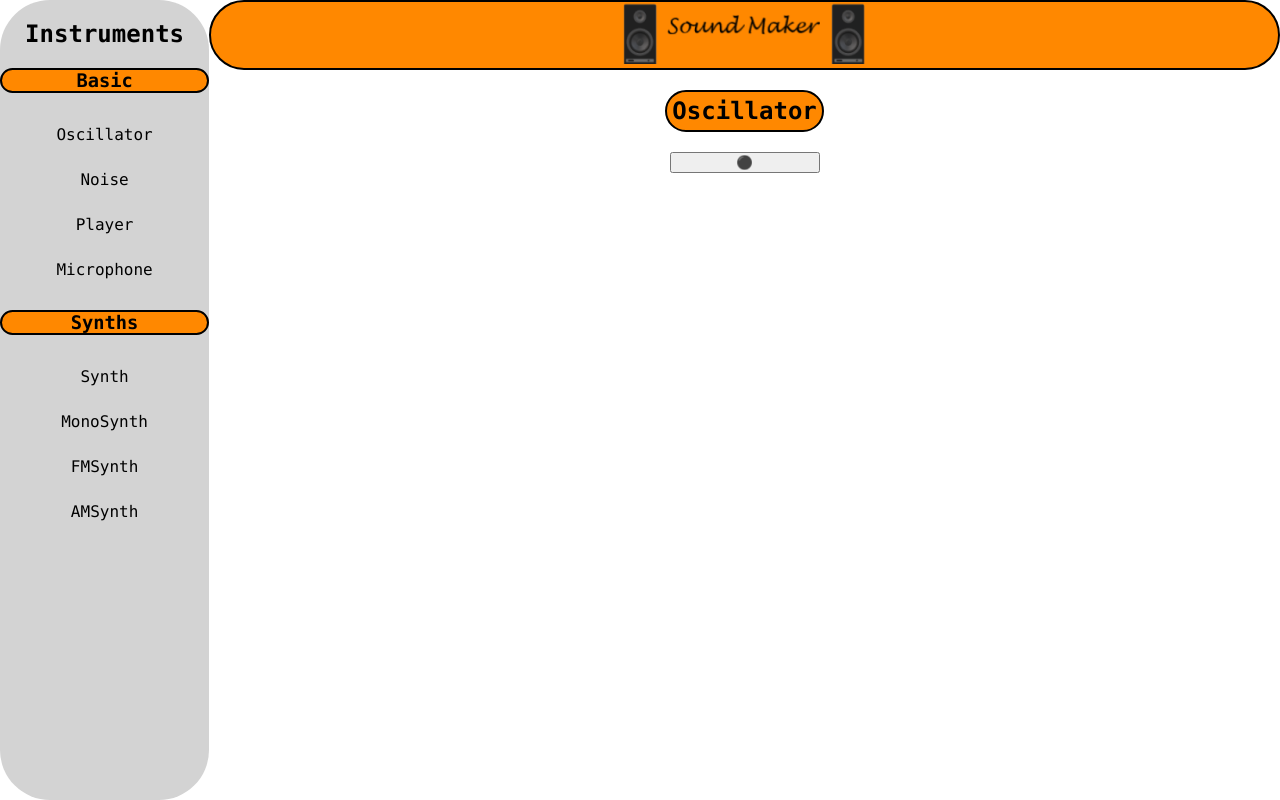
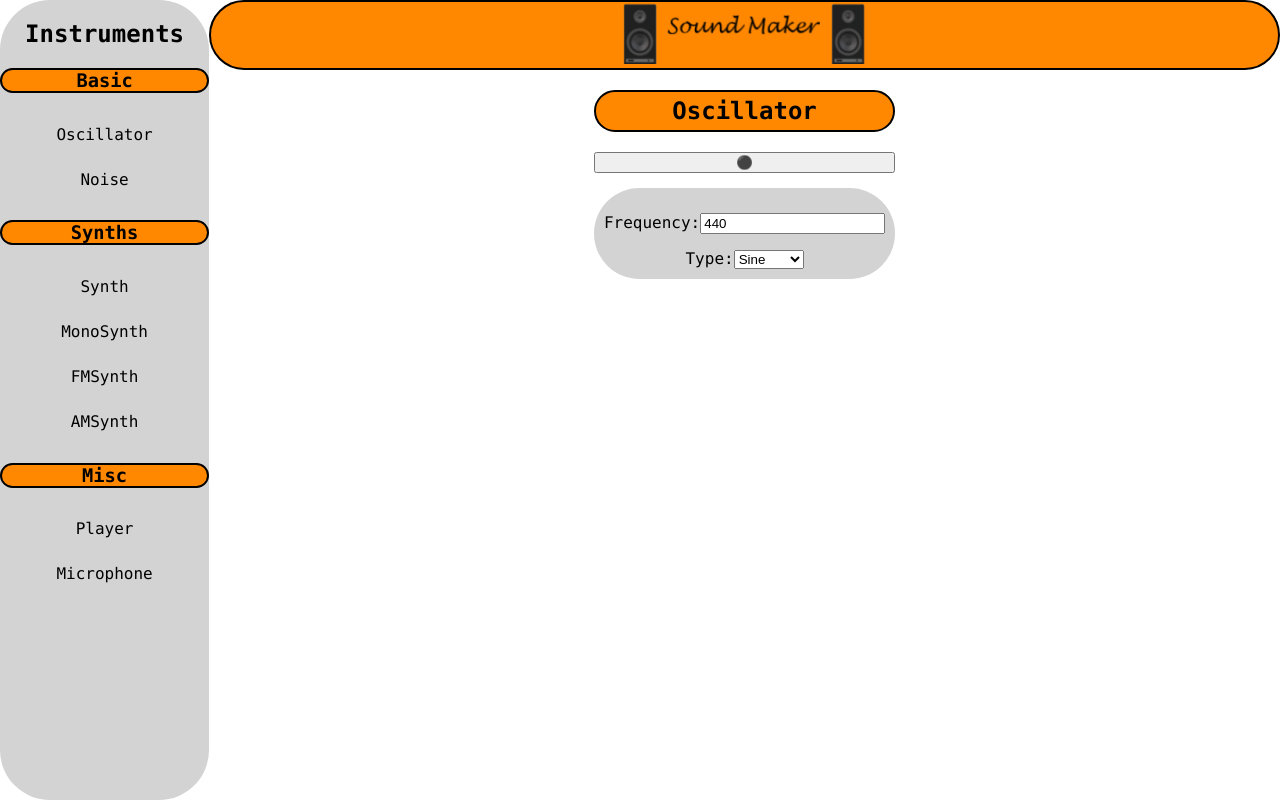
Before and after one commit to paulscutaru/SoundMaker, a React (Create React App) app: page / in a window 1280 px wide. Both pictures are taken after a click on the item "Oscillator". Built offline with nearby package versions, Linux system fonts and the light colour scheme.

Commit message:
Early prototype

```diff
--- a/src/App.js
+++ b/src/App.js
@@ -15,16 +15,13 @@ export default function App(props) {
 
   return (
     <div className='App'>
-
       <Sidebar name={instrument} onClick={handleInstrumentChange}/>
       <div className='Content'>
         <Header />
         <div className='Instrument'>
           <Instrument name={instrument} />
         </div>
-
       </div>
-
     </div>
   );
 
--- a/src/components/Instrument/Instrument.css
+++ b/src/components/Instrument/Instrument.css
@@ -1,20 +1,20 @@
 .piano-container {
-  width: 50%;
+  width: 60%;
 }
 
 .tiles-wrapper {
-  height: 170px;
-  border-radius: 0 0 3px 3px;
-  display: flex;
+  height: 180px;
+  width: 100%;
+  display: inline-flex;
 }
 
 .tile {
-  font-size: 70%;
+
   width: 50%;
 }
 
 .tile_sharp {
-  margin-right: -4%;
+  margin-right: -3%;
   background: #444;
   width: 30%;
   height: 120px;
@@ -28,7 +28,7 @@
 }
 
 .play-button{
-  width: 150px;
+  width: 100%;
 }
 
 .Instrument h2{
@@ -37,3 +37,14 @@
   border: 2px solid black;
   border-radius: 50px;
 }
+
+.Instrument .Options{
+  margin-top: 15px;
+  padding: 10px 10px 10px 10px;
+  border-radius: 50px;
+  background-color: var(--primary-color);
+}
+
+.margin-top{
+  margin-top: 15px;
+}
--- a/src/components/Instrument/Instrument.js
+++ b/src/components/Instrument/Instrument.js
@@ -1,5 +1,5 @@
 import './Instrument.css'
-import { Oscillator, Noise, Player, Microphone, Synth } from "./InstrumentsData"
+import { Oscillator, Noise, Player, Microphone, Synth} from "./InstrumentsData"
 
 export default function Instrument(props) {
 
--- a/src/components/Instrument/InstrumentsData.js
+++ b/src/components/Instrument/InstrumentsData.js
@@ -1,9 +1,22 @@
 import * as Tone from "tone";
-import React, { useState} from 'react';
+import React, { useState } from 'react';
 import getNotesBetween from "../utils/getNotesBetween";
 
 function Oscillator(props) {
-    const oscillator = new Tone.Oscillator().toDestination();
+    const [frequency, setFrequency] = useState('440');
+    const [oscType, setOscType] = useState('sine');
+
+    const oscillator = new Tone.Oscillator(frequency, oscType).toDestination();
+
+    const updateFrequency = (event) => {
+        if (event.target.value > 0)
+            setFrequency(Math.min(event.target.value, 4000));
+    };
+
+    const updateOscType = (event) => {
+        setOscType(event.target.value);
+    };
+
     function trigger() {
         oscillator.start();
     }
@@ -14,15 +27,36 @@ function Oscillator(props) {
 
     let name = props.name;
     return (
-        <div>
+        <div className='Oscillator'>
             <h2>{name}</h2>
-            <button className="play-button" onMouseDown={trigger} onMouseUp={stop}>⚫</button>
+            <button className="play-button" onMouseDown={trigger} onMouseUp={stop} onMouseLeave={stop}>⚫</button>
+            <div className='Options'>
+                <div className='margin-top'>
+                    <label>Frequency:</label>
+                    <input name='frequency' value={frequency} onChange={updateFrequency} />
+                </div>
+                <div className='margin-top'>
+                    <label>Type:</label>
+                    <select name="oscType" value={oscType} onChange={updateOscType}>
+                        <option value="sine">Sine</option>
+                        <option value="square">Square</option>
+                        <option value="triangle">Triangle</option>
+                    </select>
+                </div>
+            </div>
         </div>
     );
 }
 
 function Noise(props) {
-    const noise = new Tone.Noise().toDestination();
+    const [noiseType, setNoiseType] = useState('white');
+
+    const noise = new Tone.Noise(noiseType).toDestination();
+    noise.volume.value = -6;
+
+    const updateNoiseType = (event) => {
+        setNoiseType(event.target.value);
+    };
 
     function trigger() {
         noise.start();
@@ -36,7 +70,17 @@ function Noise(props) {
     return (
         <div>
             <h2>{name}</h2>
-            <button className="play-button" onMouseDown={trigger} onMouseUp={stop}>⚫</button>
+            <button className="play-button" onMouseDown={trigger} onMouseUp={stop} onMouseLeave={stop}>⚫</button>
+            <div className='Options'>
+                <div className='margin-top'>
+                    <label>Type:</label>
+                    <select name="noiseType" value={noiseType} onChange={updateNoiseType}>
+                        <option value="white">White</option>
+                        <option value="brown">Brown</option>
+                        <option value="pink">Pink</option>
+                    </select>
+                </div>
+            </div>
         </div>
     );
 
@@ -49,15 +93,17 @@ function Player(props) {
     const [isSelected, setIsSelected] = useState(false);
 
     function trigger() {
-        if (isSelected)
-            player = new Tone.Player(selectedFile.name).toDestination()
-        player.autostart = true;
-        console.log('Selected file in player: ', selectedFile.name)
+        if (isSelected) {
+            player = new Tone.Player(URL.createObjectURL(selectedFile.name)).toDestination()
+            player.start()
+
+        }
     }
 
     const changeHandler = (event) => {
         setSelectedFile(event.target.files[0]);
         setIsSelected(true);
+        console.log('Selected file in player: ', event.target.files[0].name)
     };
 
     let name = props.name;
@@ -145,7 +191,7 @@ function Synth(props) {
 
 
     const getTilesButtons = () => {
-        const notes = getNotesBetween('C3', 'B5')
+        const notes = getNotesBetween('C2', 'B5')
         var tile_class = 'tile'
 
         return notes.map((note) => {
--- a/src/components/Sidebar/SidebarData.js
+++ b/src/components/Sidebar/SidebarData.js
@@ -7,13 +7,8 @@ export const SidebarData = [
             },
             {
                 name: 'Noise'
-            },
-            {
-                name: 'Player'
-            },
-            {
-                name: 'Microphone'
-            }]
+            }
+        ]
     },
     {
         title: 'Synths',
@@ -32,4 +27,14 @@ export const SidebarData = [
             }
         ]
     },
+    {
+        title: 'Misc',
+        content: [
+            {
+                name: 'Player'
+            },
+            {
+                name: 'Microphone'
+            }]
+    }
 ]
--- a/src/components/utils/constants/notes.js
+++ b/src/components/utils/constants/notes.js
@@ -1,5 +1,5 @@
 const TONES = ['C', 'C#', 'D', 'D#', 'E', 'F', 'F#', 'G', 'G#', 'A', 'A#', 'B'];
-const OCTAVES = ['3', '4', '5'];
+const OCTAVES = ['2','3', '4', '5','6'];
 
 export default OCTAVES.reduce((notes, octave) => {
   const notesInOctave = TONES.map(tone => `${tone}${octave}`);
```
